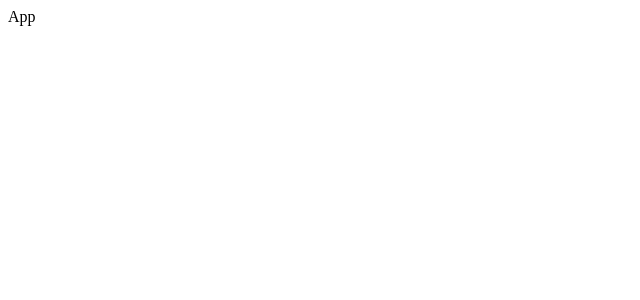
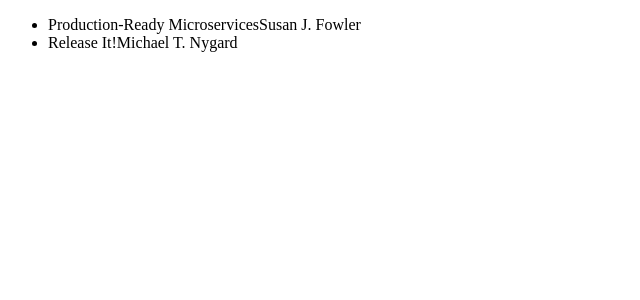
Before and after one commit to HoneyQumo/react-redux-restoreapp, a React (Create React App) app: page / in a window 1280 px wide. Shown: the top 300 px of the page, without its empty margins (0-640 px from the left). Built offline with nearby package versions, Linux system fonts and the light colour scheme.

Commit message:
v0.0.6 | Роутинг. BookListItem и BookList

```diff
--- a/src/components/app/app.js
+++ b/src/components/app/app.js
@@ -1,14 +1,18 @@
 import React from 'react'
-import { withBookstoreService } from '../hoc';
+import { Route, Routes } from 'react-router-dom';
+import CartPage from '../pages/cart-page';
+import HomePage from '../pages/home-page';
 
 import './app.css';
 
-const App = ({ bookstoreService }) => {
+const App = () => {
 
-    console.log(bookstoreService.getBooks());
     return (
-        <div>App</div>
-    )
-}
+        <Routes>
+            <Route path='/' element={<HomePage />} />
+            <Route path='/cart' element={<CartPage />} />
+        </Routes>
+    );
+};
 
-export default withBookstoreService()(App);
+export default App;
--- /dev/null
+++ b/src/components/book-list-item/book-list-item.js
@@ -0,0 +1,16 @@
+import React from 'react';
+
+import './book-list-item.css';
+
+const BookListItem = ({ book }) => {
+    const { title, author } = book;
+
+    return (
+        <React.Fragment>
+            <span>{title}</span>
+            <span>{author}</span>
+        </React.Fragment>
+    );
+};
+
+export default BookListItem;
--- /dev/null
+++ b/src/components/book-list-item/index.js
@@ -0,0 +1,3 @@
+import BookListItem from "./book-list-item";
+
+export default BookListItem;
--- /dev/null
+++ b/src/components/book-list/book-list.js
@@ -0,0 +1,24 @@
+import React, { Component } from 'react'
+import BookListItem from '../book-list-item';
+
+import './book-list';
+
+export default class BookList extends Component {
+
+    render() {
+        const { books } = this.props;
+        return (
+            <ul>
+                {
+                    books.map((book) => {
+                        return (
+                            <li key={book.id}>
+                                <BookListItem book={book} />
+                            </li>
+                        )
+                    })
+                }
+            </ul>
+        );
+    }
+}
--- /dev/null
+++ b/src/components/book-list/index.js
@@ -0,0 +1,3 @@
+import BookList from "./book-list";
+
+export default BookList;
--- /dev/null
+++ b/src/components/pages/cart-page.js
@@ -0,0 +1,9 @@
+import React from 'react'
+
+const CartPage = () => {
+    return (
+        <div>CartPage</div>
+    )
+}
+
+export default CartPage
--- /dev/null
+++ b/src/components/pages/home-page.js
@@ -0,0 +1,22 @@
+import React from 'react'
+import BookList from '../book-list/book-list'
+
+const HomePage = () => {
+    const books = [
+        {
+            id: 1,
+            title: 'Production-Ready Microservices',
+            author: 'Susan J. Fowler'
+        },
+        {
+            id: 2,
+            title: 'Release It!',
+            author: 'Michael T. Nygard'
+        }
+    ]
+    return (
+        <BookList books={books} />
+    )
+}
+
+export default HomePage
```
Also changed, not shown: src/components/pages/index.js (added, +7 -0 lines), src/components/book-list-item/book-list-item.css (added), src/components/book-list/book-list.css (added).
